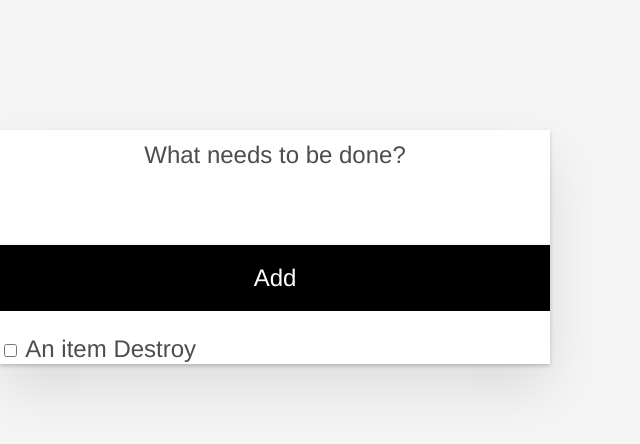
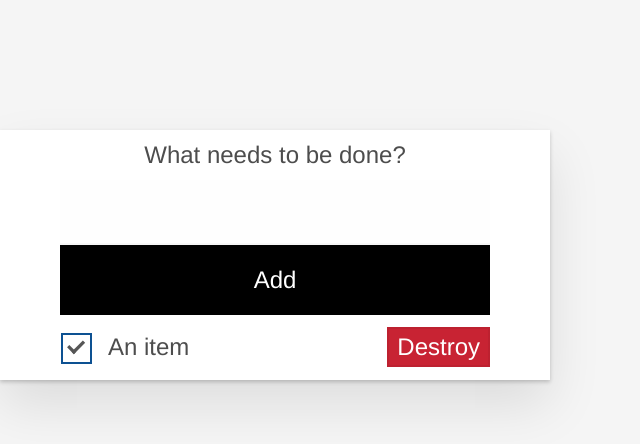
Before and after one commit to dengeist/moz-todomvc, a Svelte app: page / in a window 1280 px wide. Shown: the top 444 px of the page, without its empty margins (0-640 px from the left). Built offline with nearby package versions, Linux system fonts and the light colour scheme.

Commit message:
so much stuff

```diff
--- a/public/index.html
+++ b/public/index.html
@@ -33,6 +33,7 @@
       ul {
         list-style: none;
         padding: 0;
+        margin: 0;
       }
 
       button {
@@ -62,6 +63,43 @@
       button::-moz-focus-inner {
         border: 0;
       }
+
+      .btn {
+        padding: 4px 8px;
+        border: 2px solid #000;
+      }
+
+      .btn:focus {
+        outline-offset: 2px;
+      }
+      .btn__danger {
+        color: #fff;
+        background-color: #c82333;
+        border-color: #bd2130;
+      }
+
+      .btn__danger:focus {
+        outline-color: #c82333;
+      }
+
+      .btn__primary {
+        color: #fff;
+        background-color: #000;
+      }
+      .btn__primary:focus {
+        outline: 2px dashed #fff;
+      }
+
+      .btn__fw {
+        display: block;
+        width: 100%;
+        padding: 16px;
+        font-size: 24px;
+        line-height: 1.4;
+      }
+      .btn__fw:focus {
+        outline-offset: -4px;
+      }
     </style>
   </head>
 
--- a/src/components/App.svelte
+++ b/src/components/App.svelte
@@ -3,6 +3,10 @@
 </script>
 
 <style>
+
+form {
+  padding: 0 60px;
+}
 
 .new-todo-label {
   display: block;
@@ -32,21 +36,6 @@
   rgba(0,0,0,0.03);
 }
 
-.btn__primary {
-  color: #fff;
-  background-color: #000;
-}
-.btn__primary:focus {
-  outline: 2px dashed #fff;
-}
-
-.btn__fw {
-  display: block;
-  width: 100%;
-  padding: 16px;
-  font-size: 24px;
-  line-height: 1.4;
-}
 </style>
 
 <div class="todoapp">
--- a/src/components/Item.svelte
+++ b/src/components/Item.svelte
@@ -1,5 +1,151 @@
-<li>
-    <input class="toggle" type="checkbox">
-    <label>An item</label>
-    <button type="button">Destroy</button>
+<style>
+.todo {
+  padding: 0 60px;
+}
+
+.c-cb {
+  display: inline-block;
+	padding-left: 1.5em;
+  position: relative;
+}
+
+.c-cb > input[type="checkbox"] {
+  font: inherit;
+	-moz-appearance: none;
+	-webkit-appearance: none;
+  appearance: none;
+  margin: 0;
+	margin-top: .75em;
+	opacity: .00001;
+	position: absolute;
+	vertical-align: top;
+	z-index: 2;
+}
+
+/**
+ * Make sure the label is only as wide as the
+ * inner text requires it to be.
+ * The label should not be a block element
+ * or run 100% width of its container.
+ * Why would someone expect to click
+ * white space on the opposite side of the
+ * screen to have a checkbox checked?
+ */
+.c-cb > label {
+	display: inline-block;
+  padding: .75em .5em;
+}
+
+
+/**
+ * Note, the :before pseudo-element is the new
+ * "bounds" or "box" of the checkbox.
+ * It must be the same height, width and
+ * position of the native checkbox element.
+ */
+.c-cb > label:before,
+.c-cb > input[type="checkbox"] {
+	height: 1.125em;
+	left: .125em;
+  width: 1.125em;
+}
+
+/**
+ * Base styles for use on both
+ * pseudo elements.
+ */
+.c-cb > label:before,
+.c-cb > label:after {
+	border: 1px solid;
+	content: " ";
+	position: absolute;
+	transition:
+		border-color .2s ease-in-out,
+		box-shadow .2s ease-in-out,
+		transform .2s ease-in-out;
+}
+
+/**
+ * Styles for the custom box boundary.
+ */
+.c-cb > label:before {
+  position: absolute;
+	border-color: #565656;
+  box-shadow: 0 0 0 1px #565656;
+	width: 1.125em;
+	height: 1.125em;
+	left: .125em;
+	top: .825em;
+}
+
+/**
+ * This recreates the "check" mark.
+ */
+.c-cb > label:after {
+  position: absolute;
+	border: 0;
+	border-bottom: 4px solid #565656;
+	border-right: 4px solid #565656;
+	height: .85em;
+	left: .425em;
+	top: .85em;
+	transform-origin: center center;
+	transform: rotate(45deg) scale(0);
+	width: .5em;
+}
+
+.c-cb > label {
+  width: unset;
+}
+
+/**
+ * ** Defining States **
+ */
+.c-cb > input:checked ~ label:before {
+	border-color: transparent;
+	box-shadow: 0 0 0 2px #0d5192;
+}
+
+.c-cb > input:focus ~ label:before {
+	border-color: transparent;
+	box-shadow: 0 0 0 2px #228BEC;
+	outline: 2px dashed #228BEC;
+	outline-offset: 4px;
+}
+
+.c-cb > input:checked ~ label:after {
+	transform: rotate(45deg) scale(0.8);
+}
+
+.c-cb > input:checked:focus ~ label:after {
+	border-color: #228BEC;
+}
+
+.c-cb > input[disabled] ~ label {
+	opacity: .625;
+}
+
+/* placeholder design until a better required
+   design pattern can be created */
+.c-cb > input:invalid ~ label:before {
+	border-color: #f00;
+	box-shadow: 0 0 0 1px #f00;
+}
+
+.c-cb > input:invalid:focus ~ label:before {
+	box-shadow: 0 0 0 2px #f00;
+}
+button {
+  float: right;
+  margin-top: 12px;
+
+}
+</style>
+
+<li class="todo">
+  <div class="c-cb">
+    <input class="todo-toggle" type="checkbox" checked/>
+    <label class="todo-text">An item</label>
+  </div>
+  <button type="button" class="btn btn__danger todo-delete">Destroy</button>
 </li>
--- a/src/index.js
+++ b/src/index.js
@@ -1,7 +1,7 @@
 import App from "./components/App.svelte";
 
 const app = new App({
-  target: document.body
+  target: document.getElementById("root")
 });
 
 export default app;
```
